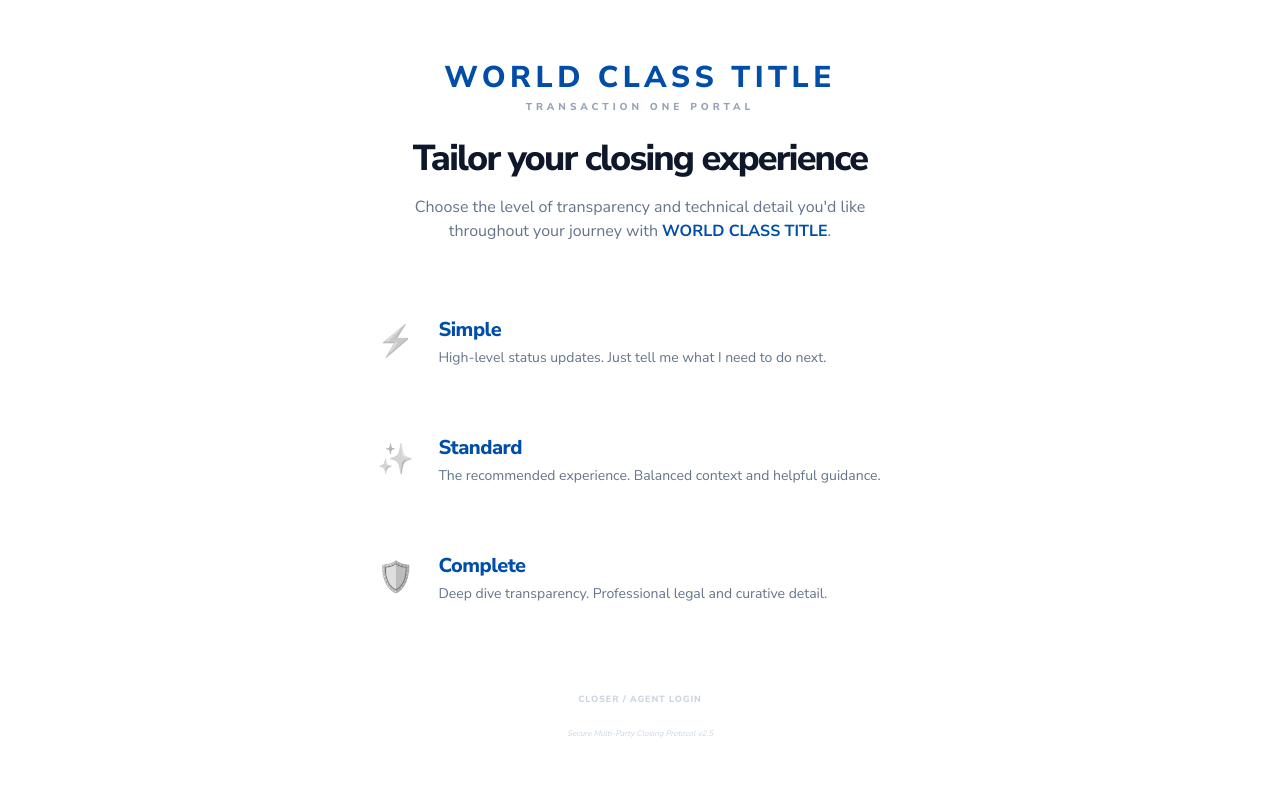
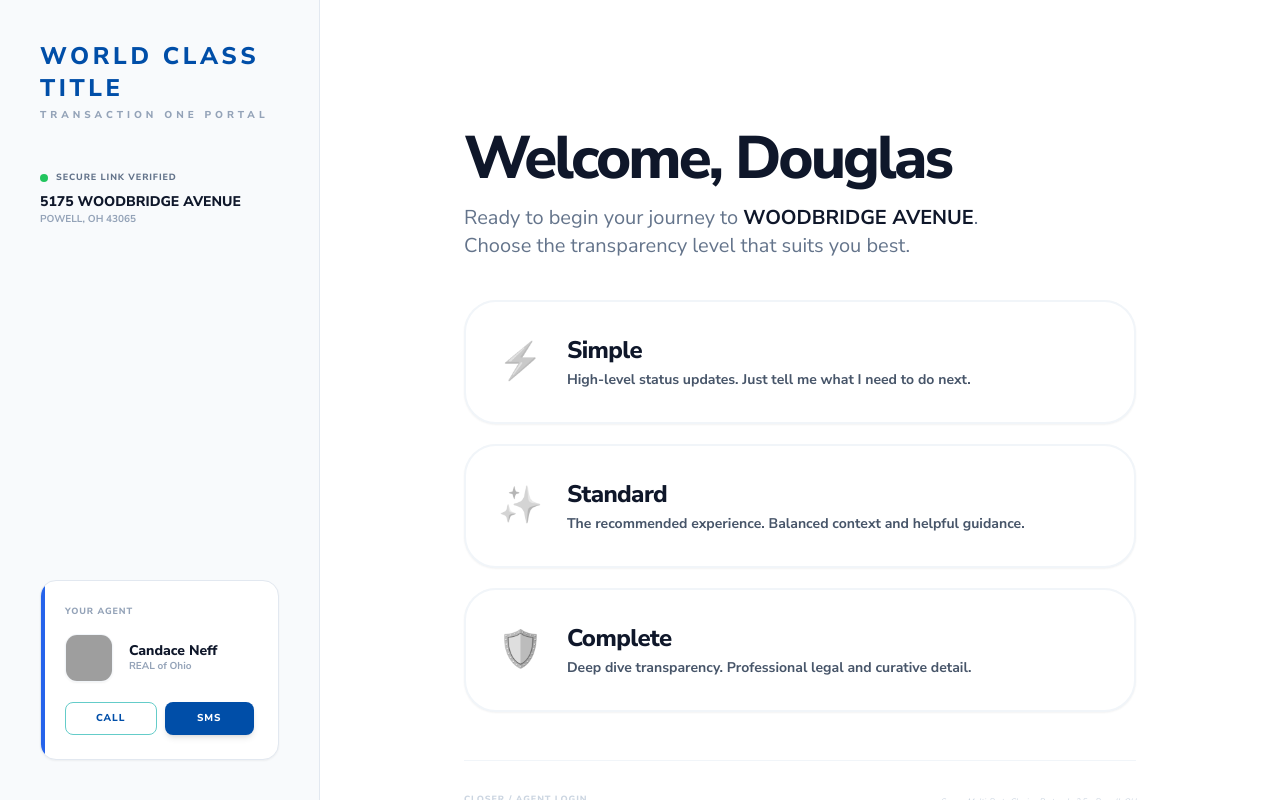
Before and after one commit to cszopf/rea-buyer, a React (Vite) app: page / in a window 1280 px wide. Built offline with nearby package versions, Linux system fonts and the light colour scheme; grey boxes are pictures that could not be loaded.

Commit message:
Add files via upload

```diff
--- a/App.tsx
+++ b/App.tsx
@@ -15,6 +15,10 @@ const App: React.FC = () => {
   const [experienceLevel, setExperienceLevel] = useState<ExperienceLevel | null>(null);
   const [inDashboard, setInDashboard] = useState(false);
   const [simulatedDays, setSimulatedDays] = useState(90);
+
+  // Extract first name for greeting
+  const buyerFirstName = REAL_PROPERTY_MOCK.buyerName.split(' ')[0].split('&')[0].trim();
+  const formattedFirstName = buyerFirstName.charAt(0).toUpperCase() + buyerFirstName.slice(1).toLowerCase();
 
   // Quote Opt-ins
   const [optInInsurance, setOptInInsurance] = useState(false);
@@ -47,13 +51,12 @@ const App: React.FC = () => {
 
   if (!experienceLevel && viewMode === 'buyer') {
     return (
-      <div className="fixed inset-0 bg-white z-[200] flex flex-col items-center justify-center p-6 text-center animate-in fade-in duration-700 overflow-y-auto">
-        <div className="max-w-xl w-full py-12">
-           <div className="mb-12 flex flex-col items-center">
-              {/* White-labeled Branding Text */}
-              <div className="mb-6">
+      <div className="fixed inset-0 bg-white z-[200] flex flex-col md:flex-row overflow-hidden animate-in fade-in duration-700">
+        {/* Verification Sidebar */}
+        <aside className="w-full md:w-80 bg-slate-50 border-b md:border-b-0 md:border-r border-slate-200 flex flex-col p-6 md:p-10 shrink-0 z-20 overflow-y-auto">
+          <div className="mb-8 md:mb-12">
             <h1
-                  className="font-header uppercase-tracking-150 text-2xl md:text-3xl leading-none mb-1"
+              className="font-header uppercase-tracking-150 text-xl md:text-2xl leading-none mb-1"
               style={{ color: brand.primaryColor }}
             >
               {brand.logoName}
@@ -61,15 +64,64 @@ const App: React.FC = () => {
             <p className="text-[10px] font-black uppercase tracking-[0.4em] text-slate-400">Transaction ONE Portal</p>
           </div>
 
-              <h1 className="text-slate-900 font-header text-3xl md:text-4xl tracking-tighter mb-4 px-4 leading-tight">
-                Tailor your closing experience
+          <div className="hidden md:block mb-10">
+            <div className="flex items-center gap-2 mb-2">
+              <span className="w-2 h-2 bg-green-500 rounded-full animate-pulse"></span>
+              <p className="text-[9px] font-black text-slate-500 uppercase tracking-widest">Secure Link Verified</p>
+            </div>
+            <p className="text-sm font-black text-slate-900 leading-tight">
+              {REAL_PROPERTY_MOCK.address}
+            </p>
+            <p className="text-[10px] font-bold text-slate-400 mt-0.5">{REAL_PROPERTY_MOCK.cityStateZip}</p>
+          </div>
+
+          <div className="mt-auto pt-8">
+            <div className="bg-white p-6 rounded-2xl border border-slate-200 shadow-sm relative overflow-hidden group">
+               <div className="absolute top-0 left-0 w-1 h-full bg-blue-600 transition-all group-hover:w-full group-hover:opacity-5"></div>
+               <p className="text-[9px] font-black text-slate-400 uppercase tracking-widest mb-4">Your Agent</p>
+               <div className="flex items-center gap-4 mb-5">
+                  <img
+                    src={MOCK_AGENT.image}
+                    alt={MOCK_AGENT.name}
+                    className="w-12 h-12 rounded-xl object-cover border border-slate-100 shadow-sm"
+                  />
+                  <div>
+                    <p className="text-sm font-black text-slate-900 leading-tight">{MOCK_AGENT.name}</p>
+                    <p className="text-[10px] font-bold text-slate-400">{MOCK_AGENT.brokerage}</p>
+                  </div>
+               </div>
+               <div className="flex gap-2 relative z-10">
+                  <button
+                    className="flex-1 py-2 text-[10px] font-black rounded-lg border uppercase tracking-widest transition-all hover:bg-slate-50"
+                    style={{ borderColor: brand.accentColor, color: brand.primaryColor }}
+                    onClick={() => window.location.href = `tel:${MOCK_AGENT.phone}`}
+                  >
+                    CALL
+                  </button>
+                  <button
+                    className="flex-1 py-2 text-[10px] font-black rounded-lg text-white uppercase tracking-widest transition-all shadow-md active:scale-95"
+                    style={{ backgroundColor: brand.primaryColor }}
+                  >
+                    SMS
+                  </button>
+               </div>
+            </div>
+          </div>
+        </aside>
+
+        {/* Experience Selection Main Area */}
+        <main className="flex-1 overflow-y-auto bg-white flex flex-col items-center p-6 md:p-20">
+          <div className="max-w-2xl w-full my-auto pt-12 pb-24">
+            <div className="mb-10 text-center md:text-left">
+              <h1 className="text-slate-900 font-header text-4xl md:text-6xl tracking-tighter mb-4 leading-tight">
+                Welcome, {formattedFirstName}
               </h1>
-              <p className="text-slate-500 font-medium px-8 text-sm md:text-base">
-                Choose the level of transparency and technical detail you'd like throughout your journey with <span style={{ color: brand.primaryColor }} className="font-bold">{brand.logoName}</span>.
+              <p className="text-slate-500 font-medium text-base md:text-xl leading-relaxed max-w-xl">
+                Ready to begin your journey to <span className="text-slate-900 font-bold">{REAL_PROPERTY_MOCK.address.split(' ')[1]} {REAL_PROPERTY_MOCK.address.split(' ')[2]}</span>. Choose the transparency level that suits you best.
               </p>
             </div>
 
-           <div className="grid grid-cols-1 gap-4 w-full">
+            <div className="grid grid-cols-1 gap-5 w-full mb-12">
               <PreferenceCard
                 title="Simple"
                 subtitle="High-level status updates. Just tell me what I need to do next."
@@ -93,16 +145,17 @@ const App: React.FC = () => {
               />
             </div>
 
-           <div className="mt-16 flex flex-col items-center gap-4">
+            <div className="flex flex-col md:flex-row items-center justify-between border-t border-slate-100 pt-8 gap-4">
               <button
                 onClick={toggleViewMode}
                 className="text-[9px] font-black text-slate-300 uppercase tracking-widest hover:text-slate-600 transition-colors border-b border-transparent hover:border-slate-300 pb-1"
               >
                 Closer / Agent Login
               </button>
-             <p className="text-[8px] text-slate-300 font-medium italic">Secure Multi-Party Closing Protocol v2.5</p>
+              <p className="text-[8px] text-slate-300 font-medium italic">Secure Multi-Party Closing Protocol v2.5 • Powell, OH</p>
             </div>
           </div>
+        </main>
       </div>
     );
   }
@@ -165,20 +218,47 @@ const App: React.FC = () => {
   );
 };
 
-const PreferenceCard = ({ title, subtitle, icon, brand, onClick }: { title: string, subtitle: string, icon: string, brand: BrandConfig, onClick: () => void }) => (
+const PreferenceCard = ({ title, subtitle, icon, brand, onClick }: { title: string, subtitle: string, icon: string, brand: BrandConfig, onClick: () => void }) => {
+  const [isHovered, setIsHovered] = useState(false);
+
+  return (
     <button
       onClick={onClick}
-    className="group p-6 bg-white border border-slate-100 rounded-[2rem] text-left hover:border-slate-900 hover:shadow-2xl hover:shadow-slate-900/5 transition-all active:scale-[0.98] flex items-center gap-6"
-    style={{ borderColor: 'transparent' }}
+      onMouseEnter={() => setIsHovered(true)}
+      onMouseLeave={() => setIsHovered(false)}
+      className="group p-6 md:p-8 bg-white border-2 rounded-[2rem] text-left transition-all active:scale-[0.98] flex items-center gap-6 shadow-sm relative overflow-hidden"
+      style={{
+        borderColor: isHovered ? brand.primaryColor : '#F1F5F9', // slate-100
+        backgroundColor: isHovered ? `${brand.primaryColor}05` : 'white',
+        boxShadow: isHovered ? `0 20px 25px -5px rgba(0, 0, 0, 0.05), 0 8px 10px -6px rgba(0, 0, 0, 0.05)` : undefined
+      }}
     >
-    <div className="text-3xl grayscale group-hover:grayscale-0 transition-all">{icon}</div>
-    <div>
-      <p className="text-xl font-black text-slate-900 mb-1 group-hover:transition-colors tracking-tight" style={{ color: 'inherit' }}>
-        <span className="group-hover:text-blue-600 transition-colors" style={{ color: brand.primaryColor }}>{title}</span>
+      <div className={`text-3xl md:text-4xl transition-all duration-300 ${isHovered ? 'scale-110 grayscale-0' : 'grayscale'}`}>
+        {icon}
+      </div>
+      <div className="flex-1 pr-6">
+        <p className="text-xl md:text-2xl font-black text-slate-900 mb-1 tracking-tight">
+          {title}
         </p>
-      <p className="text-xs md:text-sm text-slate-500 font-medium leading-snug">{subtitle}</p>
+        <p className="text-xs md:text-sm text-slate-600 font-bold leading-snug">
+          {subtitle}
+        </p>
       </div>
+
+      {/* Visual indicator of interactivity */}
+      <div className={`transition-all duration-300 ${isHovered ? 'translate-x-0 opacity-100' : '-translate-x-4 opacity-0'}`} style={{ color: brand.primaryColor }}>
+        <svg xmlns="http://www.w3.org/2000/svg" className="h-6 w-6" fill="none" viewBox="0 0 24 24" stroke="currentColor">
+          <path strokeLinecap="round" strokeLinejoin="round" strokeWidth={3} d="M9 5l7 7-7 7" />
+        </svg>
+      </div>
+
+      {/* Subtle selection line */}
+      <div
+        className={`absolute left-0 top-0 bottom-0 w-1.5 transition-all duration-300 ${isHovered ? 'opacity-100' : 'opacity-0'}`}
+        style={{ backgroundColor: brand.primaryColor }}
+      />
     </button>
   );
+};
 
 export default App;
```
Lines whose indentation alone changed are shown as unchanged.
